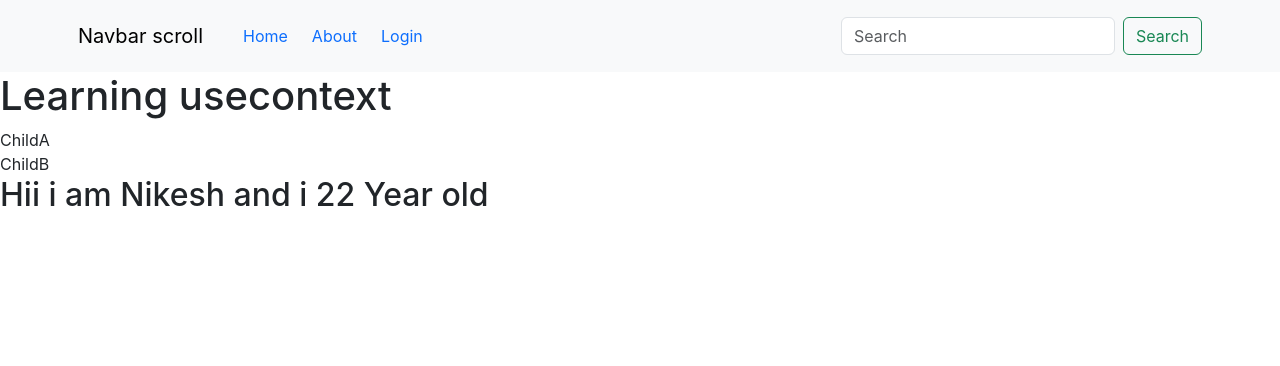
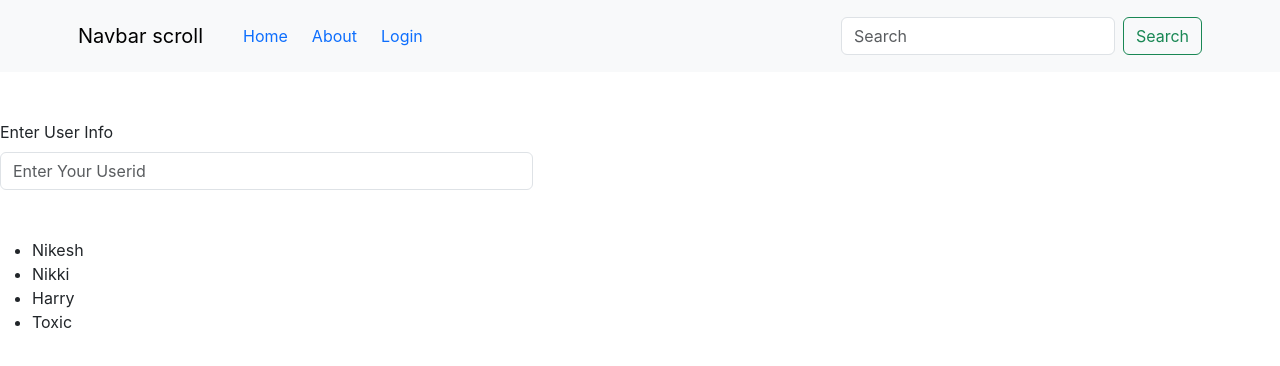
Before and after one commit to NikeshSoni/PracticeWork, a React (Create React App) app: page /#/ in a window 1280 px wide. Shown: the top 366 px of the page. Built offline with nearby package versions, Linux system fonts and the light colour scheme.

Commit message:
create a Small Project Search Filter

```diff
--- /dev/null
+++ b/src/components/API/CardProject.js
@@ -0,0 +1,62 @@
+import {useEffect , useState , useRef} from 'react';
+import {Button} from 'react-bootstrap';
+import Form from 'react-bootstrap/Form';
+
+
+const CardProject = () => {
+
+    const [dataGithub , setDataGithub] = useState();
+
+    const [inputVal , setInputVal ] = useState()
+
+    const refData = useRef();
+
+
+    function GithubVal() {
+        const dataInput = refData.current.value;
+        console.log(dataInput);
+        setInputVal(refData.current.value)
+    }
+
+        useEffect( () => {
+
+            const gitData = async (storeApi) => {
+               try {
+                    const url = await fetch(`https://api.github.com/users/${inputVal}`);
+                    const changeJson = await url.json();
+                    const dataStore = storeApi(changeJson);
+
+               } catch (error) {
+                    console.log(error);
+               }
+            }
+
+              gitData(setDataGithub)
+        },[])
+
+  return (
+    <div>
+        <div className='col-5'>
+            <Form.Group className='my-5'>
+                <Form.Label>Enter User Info</Form.Label>
+                <Form.Control
+                    type='text'
+                    ref={refData}
+                    value={inputVal}
+                    placeholder="Enter Your Userid"
+                />
+            </Form.Group>
+          <div>
+                  <Button onClick={GithubVal} variant="primary"> Submit </Button>
+          </div>
+
+
+            <h1>
+                {inputVal}
+            </h1>
+        </div>
+    </div>
+  )
+}
+
+export default CardProject
--- a/src/components/API/TrayApi.js
+++ b/src/components/API/TrayApi.js
@@ -3,7 +3,7 @@ import {useEffect , useState , useFetch} from 'react';
 
 const TrayApi = () => {
 
-    const [trayApi , settrayApi ] = useState();
+    const [trayApi , setTrayApi ] = useState();
 
     useEffect( () => {
 
@@ -20,7 +20,7 @@ const TrayApi = () => {
                }
         }
 
-        responceApi(settrayApi)
+        responceApi(setTrayApi)
     },[])
 
     console.log(trayApi);
--- /dev/null
+++ b/src/components/SearchFilter/Search.js
@@ -0,0 +1,43 @@
+import {useState} from 'react';
+import {Form} from 'react-bootstrap'
+
+const Search = () => {
+
+
+  const names = ['Nikesh' ,'Nikki' , 'Harry' , 'Toxic'];
+
+
+    const [filterList , setFilterList] = useState('');
+
+    const getItem = (e) => {
+            setFilterList(e.target.value)
+    }
+
+    const userInput = names.filter(  (e) =>
+         e.toLowerCase().includes(filterList.toLowerCase())
+       )
+
+  return (
+    <div className='col-5'>
+            <Form.Group className='my-5'>
+                <Form.Label>Enter User Info</Form.Label>
+                    <Form.Control
+                        type='text'
+                        value={filterList}
+                        onChange={getItem}
+                        placeholder="Enter Your Userid"
+                    />
+            </Form.Group>
+
+            <ul>
+                {userInput.map( (items , index) => {
+                    return <li key={index}>{items}</li>
+                })}
+
+            {/* {filterList && filterList.map( (items))} */}
+            </ul>
+    </div>
+  )
+}
+
+export default Search
--- a/src/pages/Home.js
+++ b/src/pages/Home.js
@@ -8,7 +8,11 @@ import Mount from '../components/lifeCycle/Mount';
 import VideoPlay from '../components/Hooks/useRef/VideoPlay';
 import ContextApiData from '../components/Hooks/ContextApi/Index';
 import UseContextData from '../components/API/useContext/Index';
+import CardProject from '../components/API/CardProject';
+
+import Search from '../components/SearchFilter/Search';
 const Home = () => {
+
   return (
     <div>
         <Navbar />
@@ -25,7 +29,11 @@ const Home = () => {
 
         {/* <ContextApiData />  */}
 
-        <UseContextData />
+          {/* <UseContextData /> */}
+
+        {/* <CardProject /> */}
+
+        <Search />
 
 
     </div>
```
